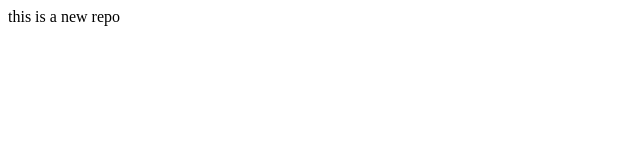
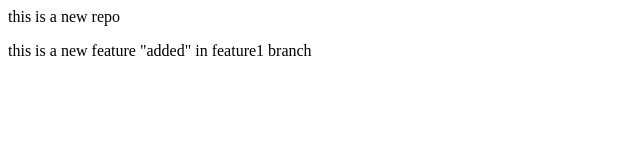
Before and after one commit to KrishnaSen01/local-repo, a plain HTML site: page index.html in a window 1280 px wide. Shown: the whole page, without its empty margins (0-640 px from the left). Drawn offline with Linux system fonts and the light colour scheme.

Commit message:
new feature added

```diff
--- a/index.html
+++ b/index.html
@@ -1 +1,2 @@
 <p>this is a new repo</p>
+<p>this is a new feature "added" in feature1 branch</p>
```
